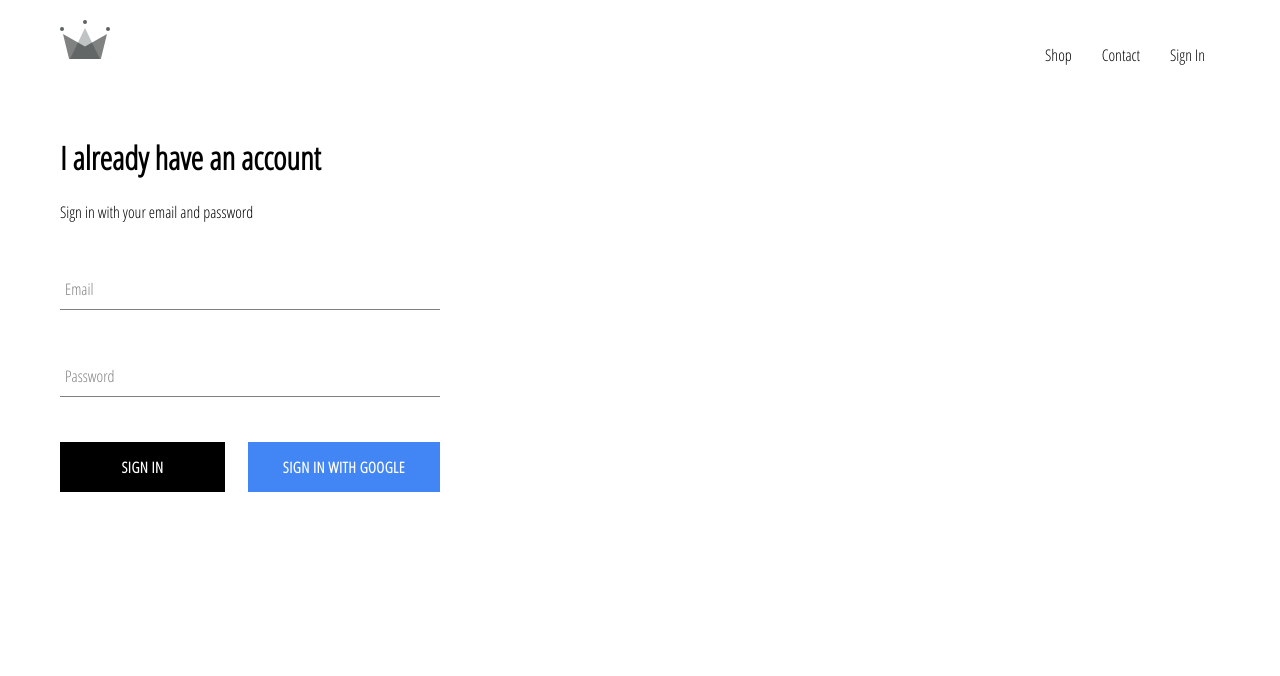
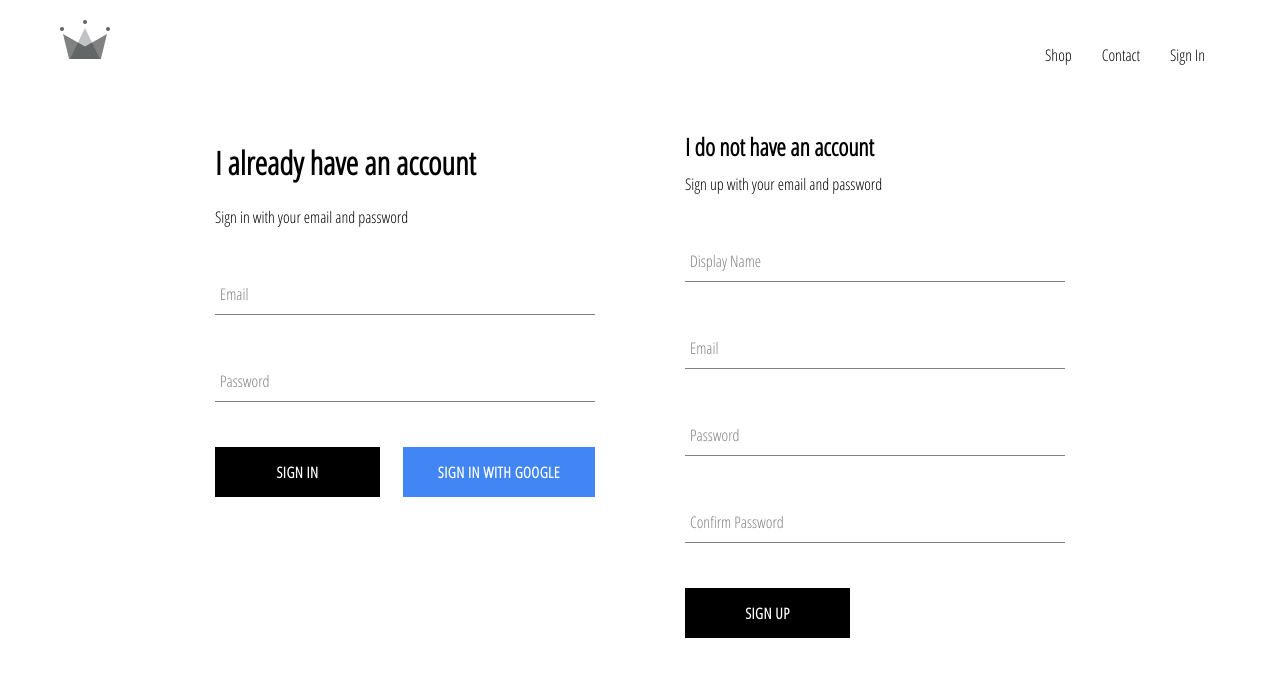
Before and after one commit to rahuljindal18/clothing, a React (Create React App) app: page /signin in a window 1280 px wide. Shown: the top 676 px of the page. Built offline with nearby package versions, Linux system fonts and the light colour scheme; no server answers.

Commit message:
Integrated sign in and sign up to firebase

```diff
--- a/src/App.js
+++ b/src/App.js
@@ -4,7 +4,7 @@
 import ShopPage from './pages/shop/shop.component';
 import SignInAndSignUpPage from './pages/sign-in-and-sign-up/sign-in-and-sign-up.component';
 import Header from './components/header/header.component';
-import {auth} from './firebase/firebase.utils';
+import {auth, createUserProfileDocument} from './firebase/firebase.utils';
 import './App.css';
 
 class App extends React.Component {
@@ -19,9 +19,24 @@
   unsubscribeFromAuth = null;
 
   componentDidMount(){
-    this.unsubscribeFromAuth = auth.onAuthStateChanged(user => {
-      this.setState({currentUser: user});
-      console.log(user)
+    this.unsubscribeFromAuth = auth.onAuthStateChanged( async userAuth => {
+      if(userAuth){
+        const userRef = await createUserProfileDocument(userAuth);
+        userRef.onSnapshot(snapShot => {
+          this.setState({
+            currentUser : {
+              id: snapShot.id,
+              ...snapShot.data()
+            }
+          },() => {
+            console.log(this.state)
+          })
+        })
+
+      }
+      else{
+        this.setState({currentUser: userAuth})
+      }
     });
   }
 
--- a/src/components/sign-in/sign-in.component.js
+++ b/src/components/sign-in/sign-in.component.js
@@ -1,7 +1,7 @@
 import React from 'react';
 import FormInput from '../form-input/form-input.component';
 import CustomButton from '../custom-button/custom-button.component';
-import {signInWithGoogle} from '../../firebase/firebase.utils';
+import {signInWithGoogle, auth} from '../../firebase/firebase.utils';
 import './sign-in.styles.scss';
 
 class SignIn extends React.Component{
@@ -19,9 +19,17 @@
         this.setState({[name] : value});
     }
 
-    handleSubmit = (event) => {
+    handleSubmit = async (event) => {
         event.preventDefault();
-        this.setState({email: '', password: ''})
+        const {email, password} = this.state;
+        try{
+            await auth.signInWithEmailAndPassword(email,password);
+            this.setState({email: '', password: ''})
+        }
+        catch(error){
+            console.log(error.message);
+        }
+
     }
 
     render(){
--- /dev/null
+++ b/src/components/sign-up/sign-up.component.js
@@ -0,0 +1,95 @@
+import React from 'react';
+import FormInput from '../form-input/form-input.component';
+import CustomButton from '../custom-button/custom-button.component';
+import {auth, createUserProfileDocument} from '../../firebase/firebase.utils';
+import './sign-up.styles.scss';
+
+class SignUp extends React.Component {
+    constructor(props){
+        super(props);
+
+        this.state = {
+            displayName : '',
+            email: '',
+            password: '',
+            confirmPassword: ''
+        }
+    }
+
+    handleChange = (event) => {
+        const {name, value} = event.target;
+        this.setState({
+            [name]: value
+        })
+    }
+
+    handleSubmit = async (event) => {
+        event.preventDefault();
+        const {displayName, email, password, confirmPassword} = this.state;
+        if(password!==confirmPassword){
+            alert("password do not match with confirm password");
+            return;
+        }
+        try{
+            const {user} = await auth.createUserWithEmailAndPassword(email,password);
+            await createUserProfileDocument(user, {displayName});
+            this.setState({
+                displayName : '',
+                email: '',
+                password: '',
+                confirmPassword: ''
+            })
+        }
+        catch(error){
+            console.log(error.message)
+        }
+    }
+
+    render(){
+        const {displayName, email, password, confirmPassword} = this.state;
+        return(
+            <div className="sign-up">
+                <h2 className="title">I do not have an account</h2>
+                <span>Sign up with your email and password</span>
+                <form className="sign-up-form" onSubmit={this.handleSubmit}>
+                    <FormInput
+                        type="text"
+                        name="displayName"
+                        value={displayName}
+                        onChange={this.handleChange}
+                        label="Display Name"
+                        required
+                    />
+                    <FormInput
+                        type="email"
+                        name="email"
+                        value={email}
+                        onChange={this.handleChange}
+                        label="Email"
+                        required
+                    />
+                    <FormInput
+                        type="password"
+                        name="password"
+                        value={password}
+                        onChange={this.handleChange}
+                        label="Password"
+                        required
+                    />
+                    <FormInput
+                        type="password"
+                        name="confirmPassword"
+                        value={confirmPassword}
+                        onChange={this.handleChange}
+                        label="Confirm Password"
+                        required
+                    />
+                    <CustomButton type="submit">Sign Up</CustomButton>
+                </form>
+
+            </div>
+        )
+    }
+}
+
+export default SignUp;
--- /dev/null
+++ b/src/components/sign-up/sign-up.styles.scss
@@ -0,0 +1,9 @@
+.sign-up{
+    display: flex;
+    flex-direction: column;
+    width: 380px;
+
+    .title{
+        margin: 10px 0;
+    }
+}
--- a/src/firebase/firebase.utils.js
+++ b/src/firebase/firebase.utils.js
@@ -16,6 +16,29 @@
     measurementId: "G-W2GH54NRD7"
   };
 
+  export const createUserProfileDocument = async(userAuth, additionalData) => {
+    if(!userAuth) return ;
+    const userRef = firestore.doc(`users/${userAuth.uid}`);
+    const snapShot = await userRef.get();
+    console.log(snapShot);
+    if(!snapShot.exists){
+      const {displayName, email} = userAuth;
+      const createdAt = new Date();
+      try{
+        await userRef.set({
+          displayName,
+          email,
+          createdAt
+        });
+      }
+      catch(error){
+        console.log("Error creating user", error.message);
+      }
+    }
+
+    return userRef;
+  }
+
   firebase.initializeApp(config);
 
   export const auth = firebase.auth();
--- a/src/pages/sign-in-and-sign-up/sign-in-and-sign-up.component.js
+++ b/src/pages/sign-in-and-sign-up/sign-in-and-sign-up.component.js
@@ -1,11 +1,13 @@
 import React from 'react';
 import SignIn from '../../components/sign-in/sign-in.component';
+import SignUp from '../../components/sign-up/sign-up.component';
 import './sign-in-and-sign-up.styles.scss';
 
 
 const SignInAndSignUpPage = () => (
-    <div>
+    <div className="sign-in-and-sign-up">
         <SignIn/>
+        <SignUp/>
     </div>
 )
 
--- a/src/pages/sign-in-and-sign-up/sign-in-and-sign-up.styles.scss
+++ b/src/pages/sign-in-and-sign-up/sign-in-and-sign-up.styles.scss
@@ -0,0 +1,6 @@
+.sign-in-and-sign-up {
+    display: flex;
+    justify-content: space-between;
+    width: 850px;
+    margin: 30px auto;
+}
```
